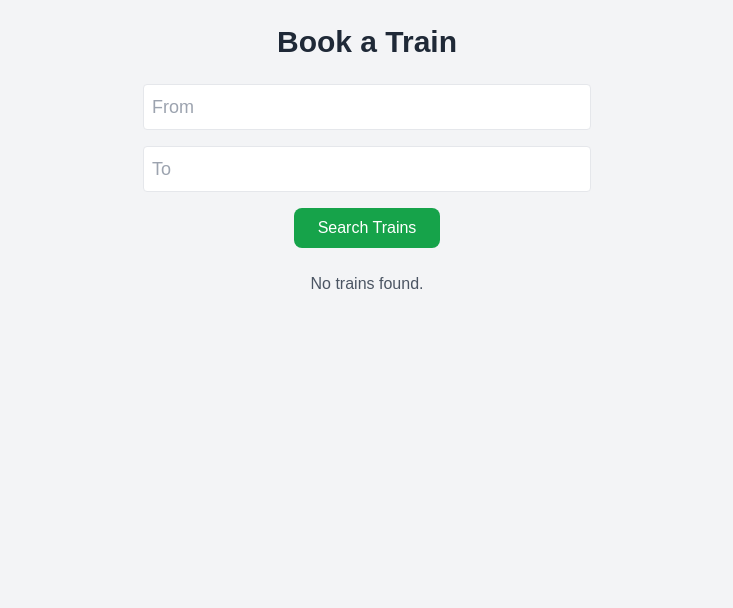
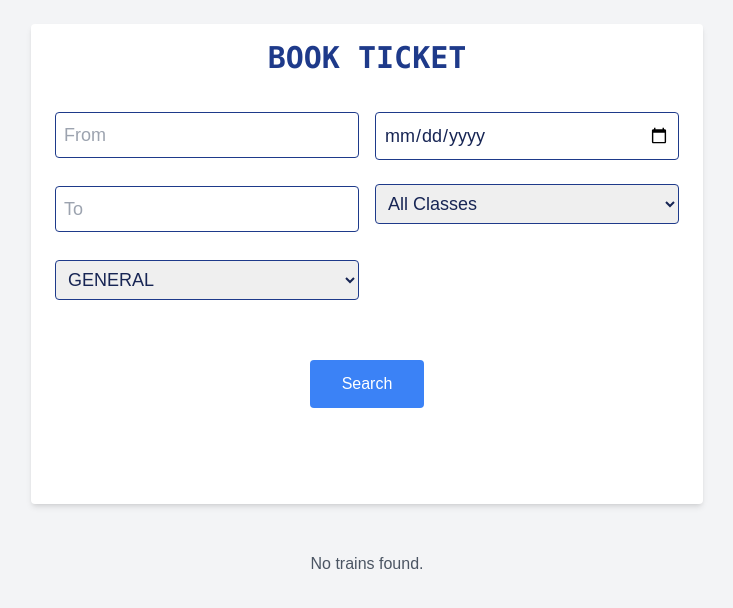
Before and after one commit to hghyhghy/Train_ticket_booking_app, a Next.js app in the folder frontend/: page /bookings in a window 1280 px wide. Shown: the top 608 px of the page, without its empty margins (273-1006 px from the left). Built offline with nearby package versions, Linux system fonts and the light colour scheme.

Commit message:
style and functionality added to the book train at (#0016)..

```diff
--- a/frontend/app/bookings/page.tsx
+++ b/frontend/app/bookings/page.tsx
@@ -1,7 +1,7 @@
 "use client";
 
 import { useState } from "react";
-import { useRouter } from "next/navigation"; // Added useRouter
+import { useRouter } from "next/navigation";
 
 interface TrainClass {
   id: number;
@@ -23,14 +23,30 @@ interface Train {
 export default function BookTrain() {
   const [destination, setDestination] = useState("");
   const [source, setSource] = useState("");
+  const [quota, setquota] = useState("GENERAL")
+  const [date, setDate] = useState("");
+  const [trainClass, setTrainClass] = useState("All Classes");
   const [trains, setTrains] = useState<Train[]>([]);
   const [loading, setLoading] = useState(false);
   const [error, setError] = useState("");
-  const router = useRouter(); // Added router for navigation
+  const router = useRouter();
+  const [checkboxes, setCheckboxes] = useState({
+    disability: false,
+    flexibleDate: false,
+    availableBerth: false,
+  });
+
+  const handleCheckboxChange = (e:React.ChangeEvent<HTMLInputElement>)  => {
+
+    setCheckboxes({
+      ...checkboxes,
+      [e.target.value]:e.target.checked
+    })
+  }
 
   const searchTrains = async () => {
-    if (!source.trim() || !destination.trim()) {
-      setError("Please enter both source and destination.");
+    if (!source.trim() || !destination.trim()){
+      setError("Please enter all fields.");
       return;
     }
 
@@ -54,16 +70,17 @@ export default function BookTrain() {
 
   return (
     <div className="min-h-screen bg-gray-100 flex flex-col items-center p-6">
-      <h1 className="text-3xl font-bold text-gray-800 mb-6">Book a Train</h1>
 
-      {/* Search Input */}
-      <div className="w-full max-w-md flex flex-col items-center">
+      <h1 className="text-3xl font-bold  mb-6  absolute top-10 font-mono text-blue-900">BOOK TICKET</h1>
+      <div className="bg-white p-6 rounded shadow-md w-full max-w-2xl h-[30rem] flex flex-row gap-4">
+
+        <div className="flex flex-col gap-4 mb-4 w-1/2 mt-16">
           <input
             type="text"
             value={source}
             onChange={(e) => setSource(e.target.value)}
             placeholder="From"
-          className="border p-2 rounded w-full mb-4 text-lg focus:outline-none focus:ring-2 focus:ring-blue-500 text-black"
+            className="border p-2 rounded w-full text-lg focus:outline-none focus:ring-2 focus:ring-blue-500 text-blue-950  border-blue-900"
           />
 
           <input
@@ -71,24 +88,87 @@ export default function BookTrain() {
             value={destination}
             onChange={(e) => setDestination(e.target.value)}
             placeholder="To"
-          className="border p-2 rounded w-full mb-4 text-lg focus:outline-none focus:ring-2 focus:ring-blue-500 text-black"
+            className="border p-2 rounded w-full text-lg focus:outline-none focus:ring-2 focus:ring-blue-500 text-blue-950 mt-3 border-blue-900"
           />
+
+
+          <select
+            value={quota}
+            onChange={(e) => setquota(e.target.value)}
+            className="border p-2 rounded w-full text-lg focus:outline-none focus:ring-2 focus:ring-blue-500 text-blue-950 mt-3  border-blue-900 "
+          >
+            <option>GENERAL</option>
+            <option>LADIES</option>
+            <option>LOWER BERTH/SR CITIZEN</option>
+            <option>PERSON WITH DISABILITY</option>
+            <option>DUTY PASS</option>
+            <option>TATKAL</option>
+            <option>PREMIUM TATKAL</option>
+          </select>
+
+          {/* <div className="flex flex-col gap-2 mb-4 mt-2 text-blue-950">
+          <label className="flex items-center gap-2">
+            <input type="checkbox" name="disability" checked={checkboxes.disability} onChange={handleCheckboxChange} />
+            Person with Disabilities
+          </label>
+          <label className="flex items-center gap-2">
+            <input type="checkbox" name="flexibleDate" checked={checkboxes.flexibleDate} onChange={handleCheckboxChange} />
+            Flexible with Date
+          </label>
+          <label className="flex items-center gap-2">
+            <input type="checkbox" name="availableBerth" checked={checkboxes.availableBerth} onChange={handleCheckboxChange} />
+            Train with Available Berth
+          </label>
+        </div> */}
+        </div>
+
+
+
+        <div className="flex flex-col gap-4 mb-4 w-1/2 mt-16">
+          <input
+            type="date"
+            value={date}
+            onChange={(e) => setDate(e.target.value)}
+            className="border p-2 rounded w-full text-lg focus:outline-none focus:ring-2 focus:ring-blue-500 text-blue-950 border-blue-900"
+          />
+          <select
+            value={trainClass}
+            onChange={(e) => setTrainClass(e.target.value)}
+            className="border p-2 rounded w-full text-lg focus:outline-none focus:ring-2 focus:ring-blue-500 text-blue-950 border-blue-900 mt-2"
+          >
+            <option>All Classes</option>
+            <option>Executive Chair Car (EC)</option>
+            <option>AC 3 Tier </option>
+            <option>AC 2 Tier</option>
+            <option>AC First</option>
+            <option>Visatdome Chair Car (VC)</option>
+            <option>AC Chair Car (CC)</option>
+            <option>Second Sitting (2S)</option>
+            <option>AC 3 Economy</option>
+            <option>Sleeper</option>
+
+
+
+          </select>
+        </div>
+
+
+      </div>
+
+      <div className=" -mt-36  flex  items-start justify-start  left-0">
+
 
       <button
           onClick={searchTrains}
-          className="bg-green-600 hover:bg-green-700 text-white px-6 py-2 rounded-lg transition"
+          className="bg-blue-500 text-white  w-full  p-3 px-8 rounded  transition"
           >
-          Search Trains
+          Search
         </button>
+          </div>
 
       {error && <p className="text-red-500 mt-2">{error}</p>}
-      </div>
-
-      {/* Loading State */}
       {loading && <p className="text-gray-500 mt-4">Searching trains...</p>}
-
-      {/* Trains List */}
-      <div className="w-[90rem] mt-6 space-y-6">
+      <div className="w-[90rem] mt-36 space-y-6">
         {trains.length === 0 && !loading && !error && <p className="text-gray-600 text-center">No trains found.</p>}
 
         {trains.map((train) => (
```
Lines whose indentation alone changed are shown as unchanged.
